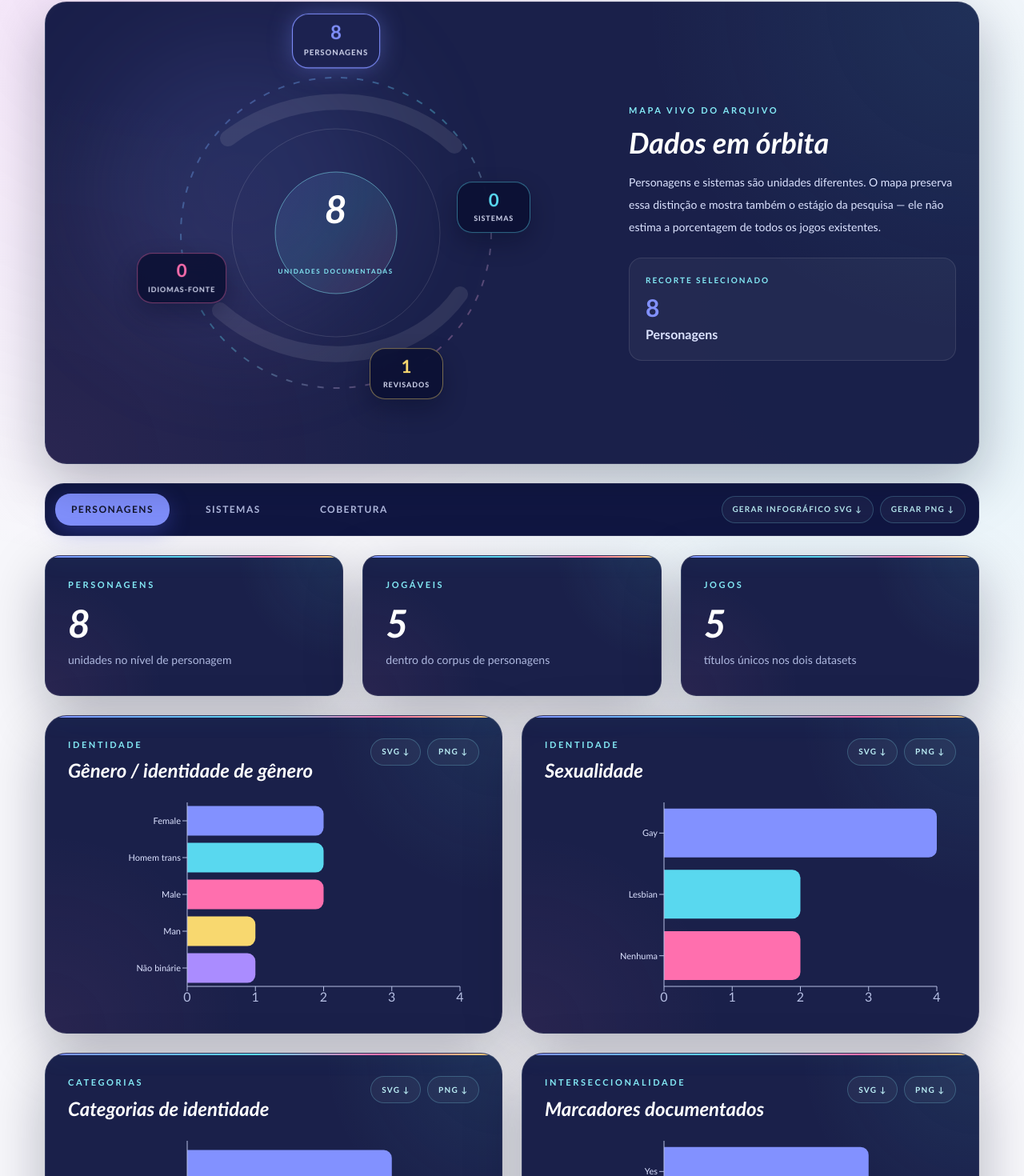
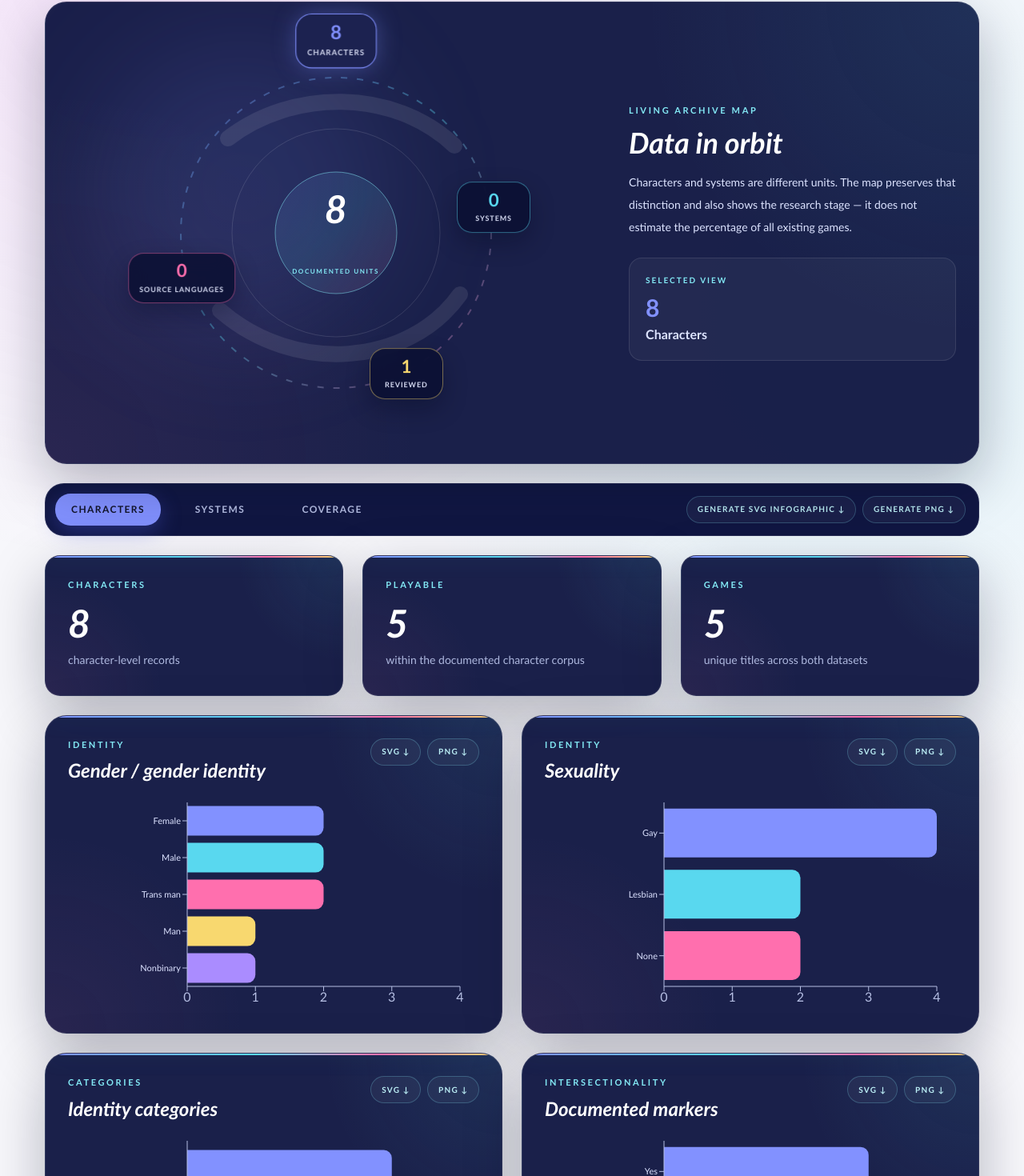
Before and after one commit to renanuhoh-crypto/queer-video-game-character-atlas, a Next.js app: page /analytics in a window 1280 px wide. Shown: the part 618-2088 px from the top of the page at 80% size. Built offline with nearby package versions, Linux system fonts and the light colour scheme.

Commit message:
Redesign Press Q and add Quiu Flight

```diff
--- a/src/app/analytics/page.tsx
+++ b/src/app/analytics/page.tsx
@@ -42,7 +42,7 @@ export default function AnalyticsPage() {
         eyebrow="Data lens"
         title="Visual"
         accent="Analytics"
-        description="Explore personagens, sistemas queer e as próprias lacunas da pesquisa em um arquivo vivo, transparente e exportável."
+        description="Explore characters, queer systems, and the gaps in the research itself through a living, transparent, exportable archive."
       />
 
       <section className="relative px-4 py-8 sm:px-6 md:px-10 md:py-10 lg:px-14">
--- a/src/components/VisualAnalytics.tsx
+++ b/src/components/VisualAnalytics.tsx
@@ -66,48 +66,48 @@ const TOOLTIP_STYLE = {
 const LABELS: Record<string, string> = {
   aaa: "AAA",
   aa: "AA",
-  indie: "Independente",
+  indie: "Independent",
   mobile: "Mobile",
   browser: "Browser",
-  reviewed: "Revisado",
-  in_progress: "Em pesquisa",
-  identified: "Identificado / na fila",
-  needs_verification: "Precisa de verificação",
-  high: "Alta",
-  medium: "Média",
-  low: "Baixa",
-  character_creation: "Criação de personagem",
-  gender_customization: "Customização de gênero",
-  pronoun_selection: "Seleção de pronomes",
-  sexuality_customization: "Customização de sexualidade",
-  same_gender_romance: "Romance entre mesmo gênero",
-  gender_independent_romance: "Romance independente de gênero",
-  same_gender_marriage: "Casamento entre mesmo gênero",
-  queer_family_creation: "Criação de família queer",
-  relationship_system: "Sistema de relacionamentos",
-  player_avatar: "Avatar do jogador",
+  reviewed: "Reviewed",
+  in_progress: "In research",
+  identified: "Identified / queued",
+  needs_verification: "Needs verification",
+  high: "High",
+  medium: "Medium",
+  low: "Low",
+  character_creation: "Character creation",
+  gender_customization: "Gender customization",
+  pronoun_selection: "Pronoun selection",
+  sexuality_customization: "Sexuality customization",
+  same_gender_romance: "Same-gender romance",
+  gender_independent_romance: "Gender-independent romance",
+  same_gender_marriage: "Same-gender marriage",
+  queer_family_creation: "Queer family creation",
+  relationship_system: "Relationship system",
+  player_avatar: "Player avatar",
   npc: "NPCs",
-  relationships: "Relacionamentos",
-  family: "Família",
-  world: "Mundo do jogo",
-  none: "Nenhuma",
-  partial: "Parcial",
-  full: "Total",
-  default: "Padrão",
-  optional: "Opcional",
-  conditional: "Condicional",
-  expansion: "Expansão / DLC",
-  mod_only: "Somente por mod",
-  gender_identity: "Identidade de gênero",
-  sexual_orientation: "Orientação sexual",
-  romantic_orientation: "Orientação romântica",
-  intersex_variation: "Variação intersexo",
-  gender_expression: "Expressão de gênero",
-  person_of_color: "Pessoa racializada",
-  nationality_migration: "Nacionalidade / migração",
-  non_binary: "Não binárie",
-  trans_woman: "Mulher trans",
-  trans_man: "Homem trans",
+  relationships: "Relationships",
+  family: "Family",
+  world: "Game world",
+  none: "None",
+  partial: "Partial",
+  full: "Full",
+  default: "Default",
+  optional: "Optional",
+  conditional: "Conditional",
+  expansion: "Expansion / DLC",
+  mod_only: "Mods only",
+  gender_identity: "Gender identity",
+  sexual_orientation: "Sexual orientation",
+  romantic_orientation: "Romantic orientation",
+  intersex_variation: "Intersex variation",
+  gender_expression: "Gender expression",
+  person_of_color: "Person of color",
+  nationality_migration: "Nationality / migration",
+  non_binary: "Nonbinary",
+  trans_woman: "Trans woman",
+  trans_man: "Trans man",
 };
 
 function splitValues(value?: string | null) {
@@ -183,7 +183,7 @@ async function svgToPng(
   await new Promise<void>((resolve, reject) => {
     image.onload = () => resolve();
     image.onerror = () =>
-      reject(new Error("Não foi possível renderizar o gráfico."));
+      reject(new Error("Could not render the chart."));
     image.src = url;
   });
 
@@ -305,7 +305,7 @@ function BarPanel({
         </div>
       ) : (
         <p className="mt-6 rounded-2xl border border-dashed border-white/15 p-5 text-sm text-slate-400">
-          Ainda não há dados documentados para este recorte.
+          No data has been documented for this view yet.
         </p>
       )}
     </section>
@@ -326,7 +326,7 @@ function OrbitOverview({
   const nodes = [
     {
       id: "characters",
-      label: "Personagens",
+      label: "Characters",
       value: characters,
       x: "50%",
       y: "4%",
@@ -334,7 +334,7 @@ function OrbitOverview({
     },
     {
       id: "systems",
-      label: "Sistemas",
+      label: "Systems",
       value: systems,
       x: "88%",
       y: "44%",
@@ -342,7 +342,7 @@ function OrbitOverview({
     },
     {
       id: "reviewed",
-      label: "Revisados",
+      label: "Reviewed",
       value: reviewed,
       x: "67%",
       y: "84%",
@@ -350,7 +350,7 @@ function OrbitOverview({
     },
     {
       id: "languages",
-      label: "Idiomas-fonte",
+      label: "Source languages",
       value: languages,
       x: "13%",
       y: "61%",
@@ -418,7 +418,7 @@ function OrbitOverview({
             {characters + systems}
           </span>
           <span className="font-mono text-[8px] font-black uppercase tracking-[.2em] text-[#83e9f5]">
-            unidades documentadas
+            documented units
           </span>
         </div>
 
@@ -444,18 +444,18 @@ function OrbitOverview({
       </div>
 
       <div className="mt-8 lg:mt-0">
-        <p className={EYEBROW}>Mapa vivo do arquivo</p>
+        <p className={EYEBROW}>Living archive map</p>
         <h2 className="mt-3 text-3xl font-black italic text-white sm:text-4xl">
-          Dados em órbita
+          Data in orbit
         </h2>
         <p className="mt-4 max-w-xl text-sm leading-7 text-slate-300">
-          Personagens e sistemas são unidades diferentes. O mapa preserva essa
-          distinção e mostra também o estágio da pesquisa — ele não estima a
-          porcentagem de todos os jogos existentes.
+          Characters and systems are different units. The map preserves that
+          distinction and also shows the research stage — it does not estimate
+          the percentage of all existing games.
         </p>
         <div className="mt-6 rounded-2xl border border-white/10 bg-white/[.045] p-5">
           <p className="font-mono text-[10px] font-black uppercase tracking-[.2em] text-[#83e9f5]">
-            Recorte selecionado
+            Selected view
           </p>
           <p
             className="mt-2 text-3xl font-black"
@@ -506,7 +506,7 @@ function buildInfographic(
     })
     .join("");
 
-  return `<svg xmlns="http://www.w3.org/2000/svg" width="1600" height="1100" viewBox="0 0 1600 1100"><defs><radialGradient id="bg"><stop stop-color="#242e86"/><stop offset="1" stop-color="#080d30"/></radialGradient></defs><rect width="1600" height="1100" fill="url(#bg)"/><circle cx="1430" cy="110" r="240" fill="#59d8ef" fill-opacity=".08"/><circle cx="120" cy="1040" r="310" fill="#ff6fae" fill-opacity=".07"/><text x="90" y="95" fill="#83e9f5" font-size="20" font-weight="800" letter-spacing="7">PRESS Q · DATA LENS</text><text x="90" y="175" fill="#ffffff" font-size="62" font-style="italic" font-weight="900">${escapeXml(title)}</text><text x="90" y="215" fill="#b8c1eb" font-size="21">${escapeXml(subtitle)}</text>${metricCards}${rows}<text x="90" y="1050" fill="#929cc8" font-size="17">Contagens do corpus documentado · não representam a prevalência em todos os jogos.</text></svg>`;
+  return `<svg xmlns="http://www.w3.org/2000/svg" width="1600" height="1100" viewBox="0 0 1600 1100"><defs><radialGradient id="bg"><stop stop-color="#242e86"/><stop offset="1" stop-color="#080d30"/></radialGradient></defs><rect width="1600" height="1100" fill="url(#bg)"/><circle cx="1430" cy="110" r="240" fill="#59d8ef" fill-opacity=".08"/><circle cx="120" cy="1040" r="310" fill="#ff6fae" fill-opacity=".07"/><text x="90" y="95" fill="#83e9f5" font-size="20" font-weight="800" letter-spacing="7">PRESS Q · DATA LENS</text><text x="90" y="175" fill="#ffffff" font-size="62" font-style="italic" font-weight="900">${escapeXml(title)}</text><text x="90" y="215" fill="#b8c1eb" font-size="21">${escapeXml(subtitle)}</text>${metricCards}${rows}<text x="90" y="1050" fill="#929cc8" font-size="17">Counts from the documented corpus · do not represent prevalence across all games.</text></svg>`;
 }
 
 export default function VisualAnalytics({ characters, systems }: Props) {
@@ -571,20 +571,20 @@ export default function VisualAnalytics({ characters, systems }: Props) {
         : sortedData(data.maps.status);
   const infographic = buildInfographic(
     lens === "characters"
-      ? "Personagens do arquivo"
+      ? "Archive characters"
       : lens === "systems"
-        ? "Sistemas queer"
-        : "Cobertura da pesquisa",
+        ? "Queer systems"
+        : "Research coverage",
     lens === "characters"
-      ? "Identidades e marcadores documentados"
+      ? "Documented identities and markers"
       : lens === "systems"
-        ? "O que os jogos permitem criar, escolher e viver"
-        : "Status, confiança e idiomas das fontes",
+        ? "What games allow players to create, choose, and experience"
+        : "Status, confidence, and source languages",
     [
-      { label: "Personagens", value: characters.length },
-      { label: "Sistemas", value: systems.length },
-      { label: "Jogos únicos", value: data.uniqueGames },
-      { label: "Revisados", value: data.reviewed },
+      { label: "Characters", value: characters.length },
+      { label: "Systems", value: systems.length },
+      { label: "Unique games", value: data.uniqueGames },
+      { label: "Reviewed", value: data.reviewed },
     ],
     lensBars,
   );
@@ -612,10 +612,10 @@ export default function VisualAnalytics({ characters, systems }: Props) {
               }`}
             >
               {item === "characters"
-                ? "Personagens"
+                ? "Characters"
                 : item === "systems"
-                  ? "Sistemas"
-                  : "Cobertura"}
+                  ? "Systems"
+                  : "Coverage"}
             </button>
           ))}
         </div>
@@ -630,7 +630,7 @@ export default function VisualAnalytics({ characters, systems }: Props) {
               )
             }
           >
-            Gerar infográfico SVG ↓
+            Generate SVG infographic ↓
           </button>
           <button
             type="button"
@@ -644,7 +644,7 @@ export default function VisualAnalytics({ characters, systems }: Props) {
               )
             }
           >
-            Gerar PNG ↓
+            Generate PNG ↓
           </button>
         </div>
       </div>
@@ -653,51 +653,51 @@ export default function VisualAnalytics({ characters, systems }: Props) {
         <>
           <div className="grid gap-6 md:grid-cols-3">
             <MetricCard
-              label="Personagens"
+              label="Characters"
               value={characters.length}
-              note="unidades no nível de personagem"
+              note="character-level records"
             />
             <MetricCard
-              label="Jogáveis"
+              label="Playable"
               value={data.playable}
-              note="dentro do corpus de personagens"
+              note="within the documented character corpus"
             />
             <MetricCard
-              label="Jogos"
+              label="Games"
               value={data.uniqueGames}
-              note="títulos únicos nos dois datasets"
+              note="unique titles across both datasets"
             />
           </div>
           <div className="grid gap-6 lg:grid-cols-2">
             <BarPanel
-              eyebrow="Identidade"
-              title="Gênero / identidade de gênero"
+              eyebrow="Identity"
+              title="Gender / gender identity"
               data={sortedData(data.maps.gender)}
-              filename="pressq-genero"
+              filename="pressq-gender"
             />
             <BarPanel
-              eyebrow="Identidade"
-              title="Sexualidade"
+              eyebrow="Identity"
+              title="Sexuality"
               data={sortedData(data.maps.sexuality)}
-              filename="pressq-sexualidade"
+              filename="pressq-sexuality"
             />
             <BarPanel
-              eyebrow="Categorias"
-              title="Categorias de identidade"
+              eyebrow="Categories"
+              title="Identity categories"
               data={sortedData(data.maps.identity)}
-              filename="pressq-categorias-identidade"
+              filename="pressq-identity-categories"
             />
             <BarPanel
-              eyebrow="Interseccionalidade"
-              title="Marcadores documentados"
+              eyebrow="Intersectionality"
+              title="Documented markers"
               data={sortedData(data.maps.intersectionality)}
-              filename="pressq-interseccionalidade"
+              filename="pressq-intersectionality"
             />
             <BarPanel
-              eyebrow="Produção"
-              title="Escala do jogo"
+              eyebrow="Production"
+              title="Game scale"
               data={sortedData(data.maps.scale)}
-              filename="pressq-escala-jogo"
+              filename="pressq-game-scale"
             />
           </div>
         </>
@@ -707,49 +707,49 @@ export default function VisualAnalytics({ characters, systems }: Props) {
         <>
           <div className="grid gap-6 md:grid-cols-3">
             <MetricCard
-              label="Sistemas"
+              label="Systems"
               value={systems.length}
-              note="linhas de affordances queer"
+              note="queer affordance records"
             />
             <MetricCard
-              label="Jogos"
+              label="Games"
               value={
                 new Set(
                   systems.map((system) => normalize(system.game_title)),
                 ).size
               }
-              note="títulos com sistemas documentados"
+              note="titles with documented systems"
             />
             <MetricCard
-              label="Tipos"
+              label="Types"
               value={Object.keys(data.maps.systemType).length}
-              note="possibilidades distintas"
+              note="distinct possibilities"
             />
           </div>
           <div className="grid gap-6 lg:grid-cols-2">
             <BarPanel
               eyebrow="Affordances"
-              title="Tipos de sistema"
+              title="System types"
               data={sortedData(data.maps.systemType)}
-              filename="pressq-tipos-sistema"
+              filename="pressq-system-types"
             />
             <BarPanel
-              eyebrow="Múltipla escolha"
-              title="Escopos afetados"
+              eyebrow="Multiple choice"
+              title="Affected scopes"
               data={sortedData(data.maps.scope)}
-              filename="pressq-escopos"
+              filename="pressq-scopes"
             />
             <BarPanel
-              eyebrow="Agência"
-              title="Dependência do jogador"
+              eyebrow="Agency"
+              title="Player dependency"
               data={sortedData(data.maps.dependency)}
-              filename="pressq-dependencia-jogador"
+              filename="pressq-player-dependency"
             />
             <BarPanel
-              eyebrow="Acesso"
-              title="Disponibilidade"
+              eyebrow="Access"
+              title="Availability"
               data={sortedData(data.maps.availability)}
-              filename="pressq-disponibilidade"
+              filename="pressq-availability"
             />
           </div>
         </>
@@ -759,17 +759,17 @@ export default function VisualAnalytics({ characters, systems }: Props) {
         <>
           <div className="grid gap-6 md:grid-cols-3">
             <MetricCard
-              label="Revisados"
+              label="Reviewed"
               value={data.reviewed}
-              note="personagens + sistemas"
+              note="characters + systems"
             />
             <MetricCard
-              label="Idiomas-fonte"
+              label="Source languages"
               value={Object.keys(data.maps.language).length}
-              note="lacunas linguísticas visíveis"
+              note="visible language gaps"
             />
             <MetricCard
-              label="Sem status"
+              label="No status"
               value={
                 characters.length +
                 systems.length -
@@ -778,36 +778,36 @@ export default function VisualAnalytics({ characters, systems }: Props) {
                   0,
                 )
               }
-              note="registros a classificar"
+              note="records awaiting classification"
             />
           </div>
           <div className="grid gap-6 lg:grid-cols-2">
             <BarPanel
-              eyebrow="Andamento"
-              title="Status da pesquisa"
+              eyebrow="Progress"
+              title="Research status"
               data={sortedData(data.maps.status)}
-              filename="pressq-status-pesquisa"
+              filename="pressq-research-status"
             />
             <BarPanel
-              eyebrow="Evidência"
-              title="Confiança registrada"
+              eyebrow="Evidence"
+              title="Recorded confidence"
               data={sortedData(data.maps.confidence)}
-              filename="pressq-confianca-evidencia"
+              filename="pressq-evidence-confidence"
             />
             <BarPanel
-              eyebrow="Lacunas"
-              title="Idiomas das fontes"
+              eyebrow="Gaps"
+              title="Source languages"
               data={sortedData(data.maps.language)}
-              filename="pressq-idiomas-fontes"
+              filename="pressq-source-languages"
             />
           </div>
         </>
       ) : null}
 
       <p className="rounded-2xl border border-[#8291ff]/25 bg-[#111743] px-5 py-4 text-xs font-medium leading-6 text-[#b5bee3]">
-        As porcentagens e contagens descrevem somente o corpus documentado pelo
-        Press Q. Uma identidade composta conta em cada categoria selecionada,
-        mas continua sendo um único personagem no total geral.
+        Percentages and counts describe only the corpus documented by Press Q.
+        A composite identity is counted in each selected category, while still
+        remaining a single character in the overall total.
       </p>
     </div>
   );
```
